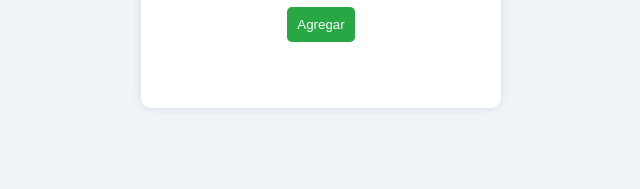
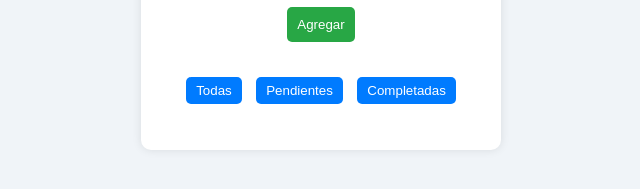
Before and after one commit to CarlosNHG/lista-de-tareas, a plain HTML site: page index.html in a window 1280 px wide. Shown: the part 211-400 px from the top of the page, without its empty margins (319-959 px from the left). Drawn offline with Linux system fonts and the light colour scheme.

Commit message:
v4: marcar tareas como completadas y guardar estado

```diff
--- a/index.html
+++ b/index.html
@@ -11,6 +11,11 @@
     <h1>📝 Lista de Tareas</h1>
     <input type="text" id="nueva-tarea" placeholder="Escribe una tarea..." />
     <button onclick="agregarTarea()">Agregar</button>
+    <div class="filtros">
+      <button onclick="filtrar('todas')">Todas</button>
+      <button onclick="filtrar('pendientes')">Pendientes</button>
+      <button onclick="filtrar('completadas')">Completadas</button>
+    </div>
     <ul id="lista-tareas"></ul>
   </div>
 
--- a/script.js
+++ b/script.js
@@ -58,3 +58,19 @@ function guardarTareas() {
 
   localStorage.setItem("tareas", JSON.stringify(tareas));
 }
+
+function filtrar(tipo) {
+  const tareas = document.querySelectorAll("#lista-tareas li");
+
+  tareas.forEach(tarea => {
+    const estaCompletada = tarea.classList.contains("completada");
+
+    if (tipo === "todas") {
+      tarea.style.display = "block";
+    } else if (tipo === "pendientes") {
+      tarea.style.display = estaCompletada ? "none" : "block";
+    } else if (tipo === "completadas") {
+      tarea.style.display = estaCompletada ? "block" : "none";
+    }
+  });
+}
--- a/style.css
+++ b/style.css
@@ -65,3 +65,21 @@ li .eliminar {
   color: gray;
   opacity: 0.7;
 }
+
+.filtros {
+  margin-top: 15px;
+}
+
+.filtros button {
+  margin: 0 5px;
+  padding: 6px 10px;
+  background-color: #007bff;
+  color: white;
+  border: none;
+  border-radius: 5px;
+  cursor: pointer;
+}
+
+.filtros button:hover {
+  background-color: #0056b3;
+}
```
